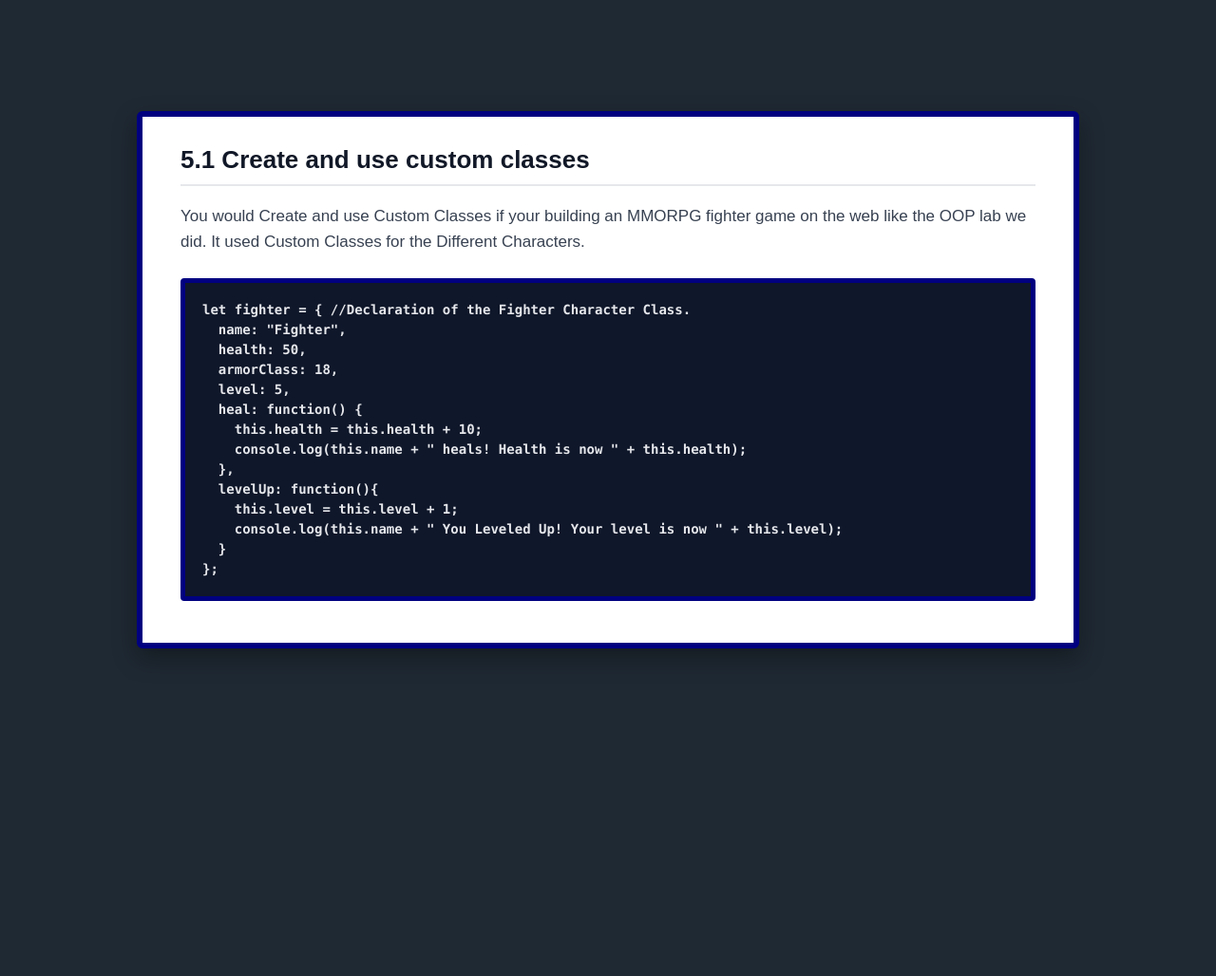
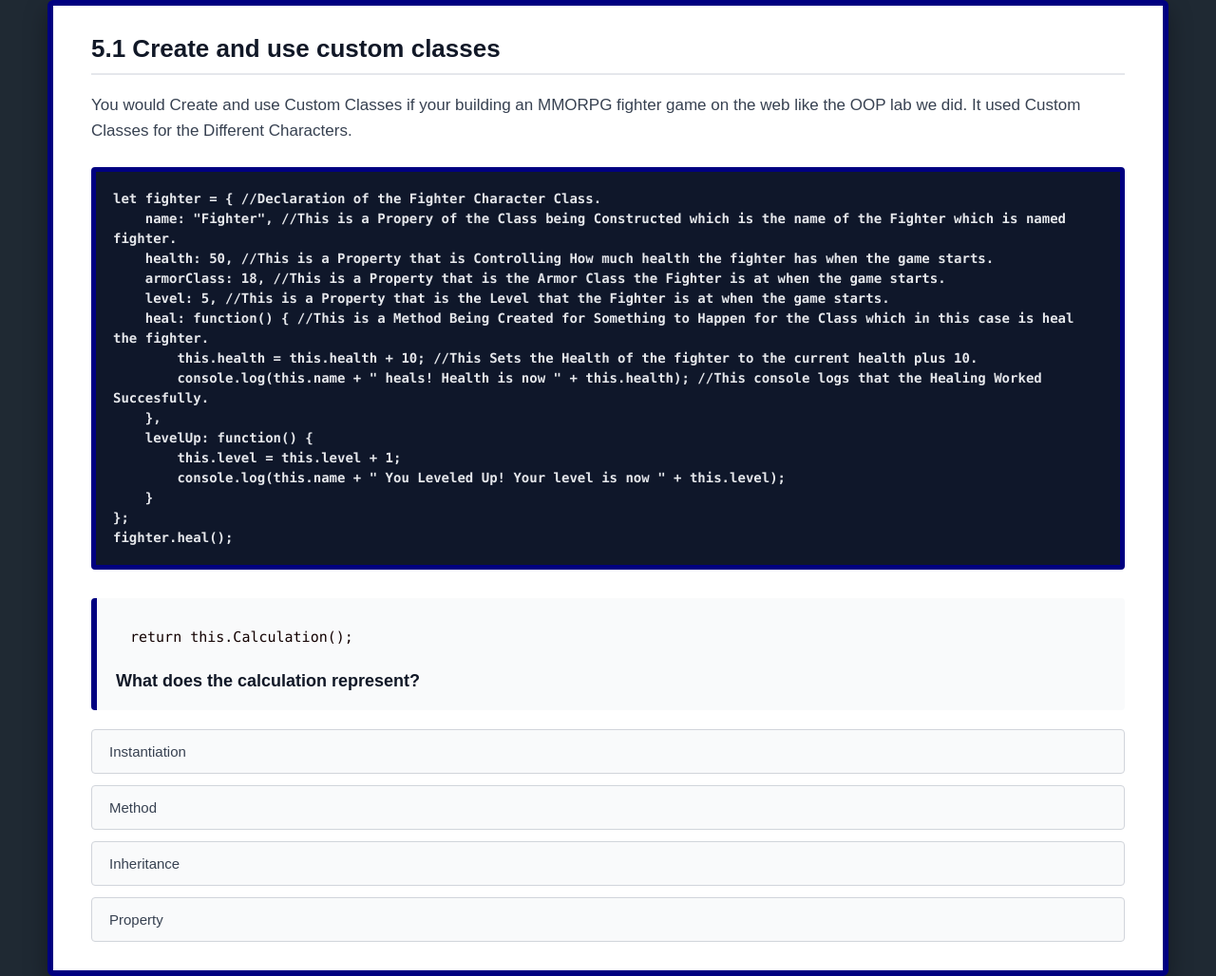
Before and after one commit to THEBIGTOMMY13DEV/HTML5-APP-DEVELOPMENT-GMETRIX-5.1-Flash-Card, a plain HTML site: page index.html in a window 1280 px wide. Shown: the whole page at 95% size. Before the commit the page ends 800 px from the top, so only its background shows below. Drawn offline with Linux system fonts and the light colour scheme.

Commit message:
DONE with it

```diff
--- a/index.html
+++ b/index.html
@@ -9,25 +9,42 @@
 </head>
 
 <body>
-    <div id="Flash-Card">
+    <div id="Card">
         <h1>5.1 Create and use custom classes</h1>
         <h2>You would Create and use Custom Classes if your building an MMORPG fighter game on the web like the OOP lab
             we did. It used Custom Classes for the Different Characters.</h2>
         <h3>let fighter = { //Declaration of the Fighter Character Class.
-  name: "Fighter",
-  health: 50,
-  armorClass: 18,
-  level: 5,
-  heal: function() {
-    this.health = this.health + 10;
-    console.log(this.name + " heals! Health is now " + this.health);
-  },
-  levelUp: function(){
-    this.level = this.level + 1;
-    console.log(this.name + " You Leveled Up! Your level is now " + this.level);
-  }
-};</h3>
+    name: "Fighter", //This is a Propery of the Class being Constructed which is the name of the Fighter which is named fighter.
+    health: 50, //This is a Property that is Controlling How much health the fighter has when the game starts.
+    armorClass: 18, //This is a Property that is the Armor Class the Fighter is at when the game starts.
+    level: 5, //This is a Property that is the Level that the Fighter is at when the game starts.
+    heal: function() { //This is a Method Being Created for Something to Happen for the Class which in this case is heal the fighter.
+        this.health = this.health + 10; //This Sets the Health of the fighter to the current health plus 10.
+        console.log(this.name + " heals! Health is now " + this.health); //This console logs that the Healing Worked Succesfully.
+    },
+    levelUp: function() {
+        this.level = this.level + 1;
+        console.log(this.name + " You Leveled Up! Your level is now " + this.level);
+    }
+};
+fighter.heal();</h3>
+        <div id="question">
+            <div id="GmetrixCodeSnippet">
+                return this.Calculation();
+            </div>
+
+            <div id="GmetrixQuestion">
+                What does the calculation represent?
+            </div>
+        </div>
+        <div id="Choices">
+            <button id="Choicebtn" data-correct="false">Instantiation</button>
+            <button id="Choicebtn" data-correct="true">Method</button>
+            <button id="Choicebtn" data-correct="false">Inheritance</button>
+            <button id="Choicebtn" data-correct="false">Property</button>
+        </div>
     </div>
+    <script src="script.js"></script>
 </body>
 
 </html>
--- a/script.js
+++ b/script.js
@@ -0,0 +1,18 @@
+ const buttons = document.querySelectorAll("#Choicebtn");
+
+    buttons.forEach(btn => {
+        btn.addEventListener("click", () => {
+            // prevent changing answers
+            if (document.querySelector(".correct, .wrong")) return;
+
+            const isCorrect = btn.dataset.correct === "true";
+
+            if (isCorrect) {
+                btn.classList.add("correct");
+            } else {
+                btn.classList.add("wrong");
+                // also reveal the correct one
+                document.querySelector('[data-correct="true"]').classList.add("correct");
+            }
+        });
+    });
--- a/style.css
+++ b/style.css
@@ -2,26 +2,26 @@ body {
     margin: 0;
     padding: 0;
     min-height: 100vh;
-    background: #1f2933; /* GMETRIX dark navy */
+    background: #1f2933;
     font-family: Arial, Helvetica, sans-serif;
     display: flex;
     justify-content: center;
     align-items: center;
 }
 
-/* Flash card container */
-#Flash-Card {
+
+#Card {
     background: #ffffff;
     width: 85%;
-    max-width: 900px;
+    max-width: 1100px;
     padding: 30px 40px;
-    border: 6px solid navy; /* GMETRIX red */
+    border: 6px solid navy;
     border-radius: 6px;
     box-shadow: 0 10px 25px rgba(0, 0, 0, 0.35);
 }
 
-/* Topic title */
-#Flash-Card h1 {
+
+#Card h1 {
     margin: 0;
     color: #111827;
     font-size: 26px;
@@ -29,8 +29,8 @@ body {
     border-bottom: 2px solid #e5e7eb;
 }
 
-/* Description text */
-#Flash-Card h2 {
+
+#Card h2 {
     margin-top: 18px;
     font-size: 17px;
     font-weight: normal;
@@ -38,10 +38,10 @@ body {
     line-height: 1.6;
 }
 
-/* Code example block */
-#Flash-Card h3 {
+
+#Card h3 {
     margin-top: 25px;
-    background: #0f172a; /* GMETRIX-style dark code */
+    background: #0f172a;
     color: #e5e7eb;
     font-family: Consolas, "Courier New", monospace;
     font-size: 14px;
@@ -51,3 +51,79 @@ body {
     line-height: 1.5;
     border: 5px solid navy;
 }
+
+#question {
+    margin-top: 30px;
+    padding: 20px;
+    background: #f9fafb;
+    border-left: 6px solid navy;
+    border-radius: 4px;
+}
+
+
+#GmetrixCodeSnippet{
+    color: #120000;
+    font-family: Consolas, "Courier New", monospace;
+    font-size: 15px;
+    padding: 12px 15px;
+    border-radius: 4px;
+    margin-bottom: 15px;
+}
+
+
+#GmetrixQuestion {
+    font-size: 18px;
+    font-weight: bold;
+    color: #111827;
+}
+#Choices {
+    margin-top: 20px;
+    display: flex;
+    flex-direction: column;
+    gap: 12px;
+}
+
+#Choicebtn {
+    position: relative;
+    text-align: left;
+    padding: 14px 18px;
+    font-size: 15px;
+    background: #f9fafb;
+    border: 1px solid #d1d5db;
+    border-radius: 4px;
+    cursor: pointer;
+    color: #374151;
+    transition: background 0.2s, border-color 0.2s;
+}
+
+#Choicebtn:hover {
+    background: #eef2ff;
+    border-color: #c81e2b;
+}
+
+
+#Choicebtn.correct {
+    background: #ecfdf5;
+    border-color: #16a34a;
+    color: #065f46;
+    cursor: default;
+}
+
+/* Wrong answer */
+#Choicebtn.wrong {
+    background: #fef2f2;
+    border-color: #dc2626;
+    color: #7f1d1d;
+    cursor: default;
+}
+
+/* Checkmark icon */
+#Choicebtn.correct::after {
+    content: "✔";
+    position: absolute;
+    right: 16px;
+    top: 50%;
+    transform: translateY(-50%);
+    font-size: 18px;
+    color: #16a34a;
+}
```
